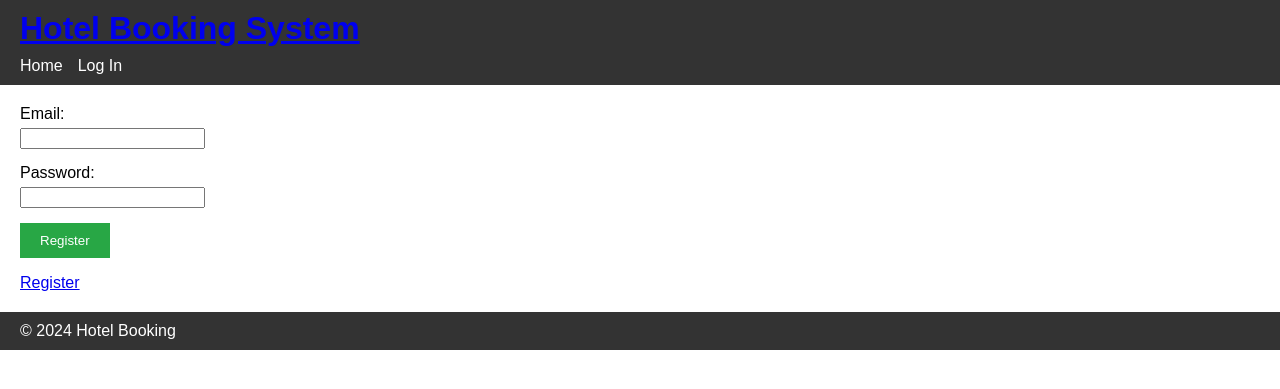
After one commit to YuliaDemchyna/hotel_booking_project, a Django app: page /log_in/ in a window 1280 px wide. The commit adds this page. Shown: the top 389 px of the page. Run offline with Django 5.2, Linux system fonts and the light colour scheme.

Commit message:
log in page

```diff
--- a/booking/templates/booking/base.html
+++ b/booking/templates/booking/base.html
@@ -14,6 +14,7 @@
                 {% if user.is_staff %}
                     <li><a href="{% url 'admin:index' %}">Admin Panel</a></li>
                 {% endif %}
+                <li><a href="{% url 'booking:log_in'  %}">Log In</a></li>
             </ul>
         </nav>
     </header>
--- /dev/null
+++ b/booking/templates/booking/log_in.html
@@ -0,0 +1,27 @@
+{% extends 'booking/base.html' %}
+
+{% block content %}
+
+    {% if error %}
+        <p class="error">{{ error }}</p>
+    {% endif %}
+
+    <form method="post">
+        {% csrf_token %}
+
+
+        <div class="form-group">
+            <label for="guest_email">Email:</label>
+            <input type="email" id="guest_email" name="guest_email" required>
+        </div>
+
+        <div class="form-group">
+            <label for="pass">Password:</label>
+            <input type="text" id="pass" name="pass" required>
+        </div>
+
+        <button type="submit">Register</button>
+    </form>
+
+    <a href="{% url ''  %}">Register</a>
+{% endblock %}
--- a/booking/urls.py
+++ b/booking/urls.py
@@ -5,7 +5,10 @@ app_name = 'booking'
 
 urlpatterns = [
     path('', views.home_page_view, name='home'),
+    path('log_in/', views.log_in_view, name='log_in'),
+
     path('hotel/<int:hotel_id>/', views.hotel_detail_view, name='hotel_detail'),
+
     path('hotel/<int:hotel_id>/room/<int:room_id>/book/', views.booking_page_view, name='book_room'),
     path('confirmation/<int:booking_id>/', views.confirmation_page_view, name='confirmation'),
 ]
--- a/booking/views.py
+++ b/booking/views.py
@@ -9,6 +9,9 @@ from django.http import HttpRequest, HttpResponse
 def home_page_view(request: HttpRequest) -> HttpResponse:
     hotels = Hotel.objects.all()
     return render(request, 'booking/home.html', {'hotels': hotels})
+
+def log_in_view(request: HttpRequest) -> HttpResponse:
+    return render(request, 'booking/log_in.html', )
 
 
 def hotel_detail_view(request: HttpRequest, hotel_id: int) -> HttpResponse:
```
